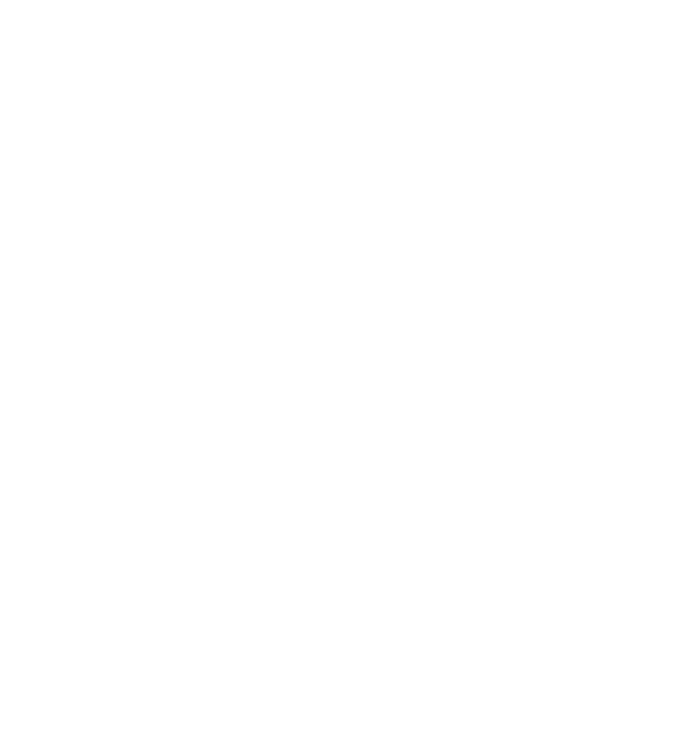
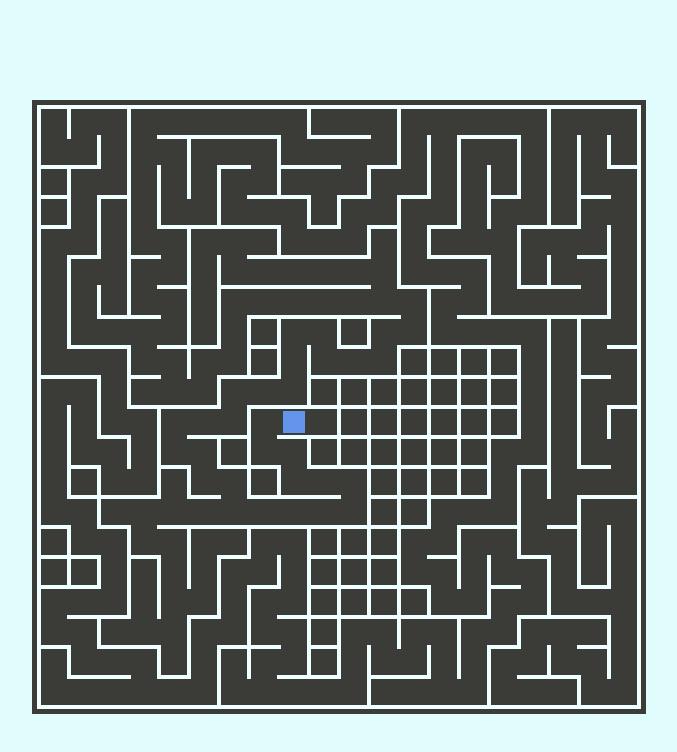
Before and after one commit to saketh-dharmabotla/Maze-Generation-Solving, a plain HTML site: page index.html in a window 1280 px wide. Shown: the whole page, without its empty margins (288-965 px from the left). Drawn offline with Linux system fonts and the light colour scheme; the site is published under a folder, as on GitHub Pages, so addresses that start at the root find nothing.

Commit message:
Version 1

```diff
--- a/index.html
+++ b/index.html
@@ -7,8 +7,8 @@
 
     <title>Maze</title>
 
-    <link rel="stylesheet" href="/styles/maze.css">
-    <link rel="stylesheet" href="/styles/buttons.css">
+    <link rel="stylesheet" href="styles/maze.css">
+    <link rel="stylesheet" href="styles/buttons.css">
     <link rel="stylesheet" href="styles/menus.css">
 </head>
 
@@ -17,6 +17,6 @@
 
 
 
-    <script type = module src = "/js/main.js"></script>
+    <script type = module src = "js/main.js"></script>
 </body>
 </html>
```
